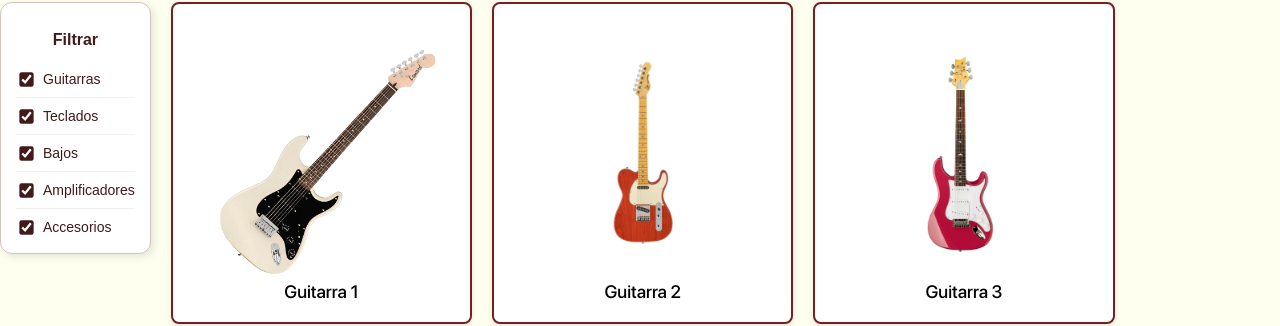
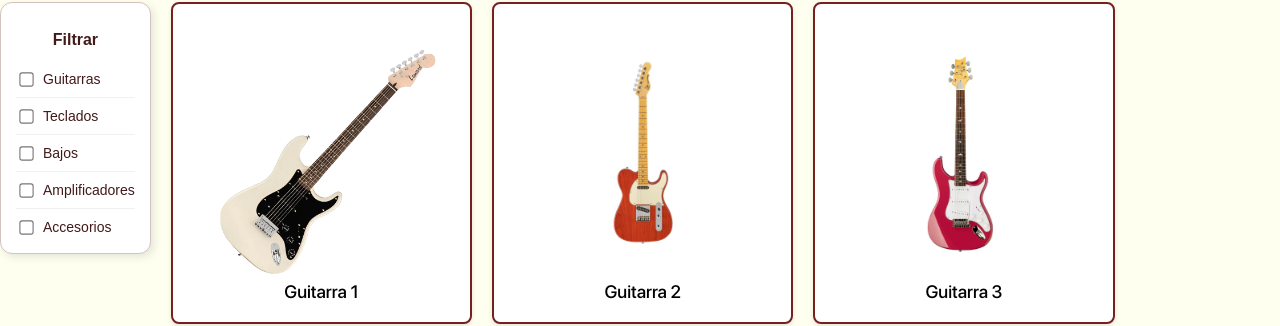
Before and after one commit to NahuelFer/UADE-ROCK, a plain HTML site: page HTML/products.html in a window 1280 px wide. Shown: the part 120-446 px from the top of the page. Drawn offline with nearby package versions, Linux system fonts and the light colour scheme.

Commit message:
Update products.html

```diff
--- a/HTML/products.html
+++ b/HTML/products.html
@@ -40,27 +40,28 @@
             <h2>Filtrar</h2>
             <div class="filter-options">
                 <label>
-                    <input type="checkbox" class="category-filter" value="guitarras" checked>
+                    <input type="checkbox" class="category-filter" value="guitarras">
                     Guitarras
                 </label>
                 <label>
-                    <input type="checkbox" class="category-filter" value="teclados" checked>
+                    <input type="checkbox" class="category-filter" value="teclados">
                     Teclados
                 </label>
                 <label>
-                    <input type="checkbox" class="category-filter" value="bajos" checked>
+                    <input type="checkbox" class="category-filter" value="bajos">
                     Bajos
                 </label>
                 <label>
-                    <input type="checkbox" class="category-filter" value="amplis" checked>
+                    <input type="checkbox" class="category-filter" value="amplis">
                     Amplificadores
                 </label>
                 <label>
-                    <input type="checkbox" class="category-filter" value="accesorios" checked>
+                    <input type="checkbox" class="category-filter" value="accesorios">
                     Accesorios
                 </label>
             </div>
         </aside>
+
 
         <section class="products flex-container">
             <div class="card guitarras"><img src="../resources/guitarra 1.webp" alt="guitarra">Guitarra 1</div>
```
